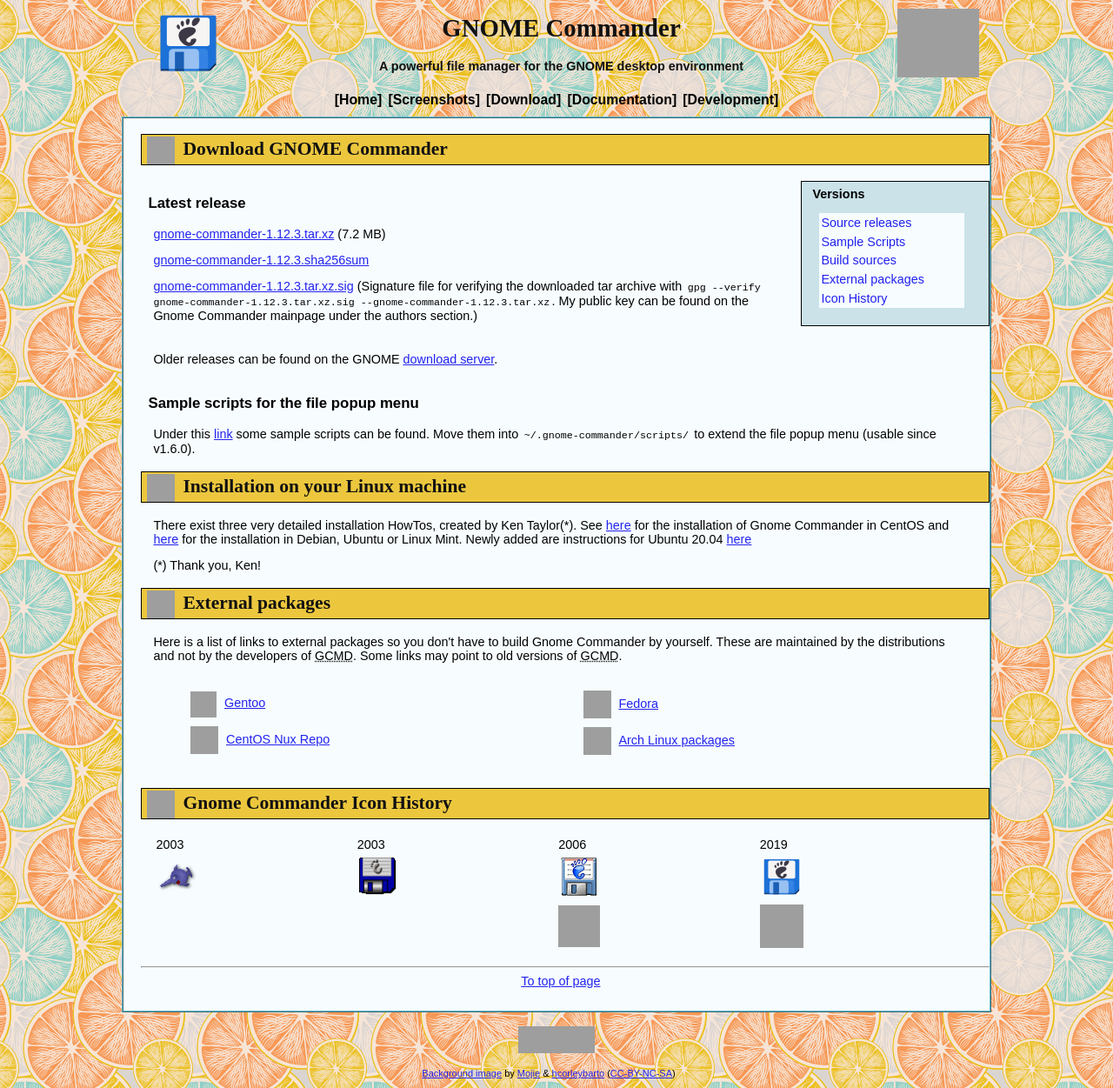
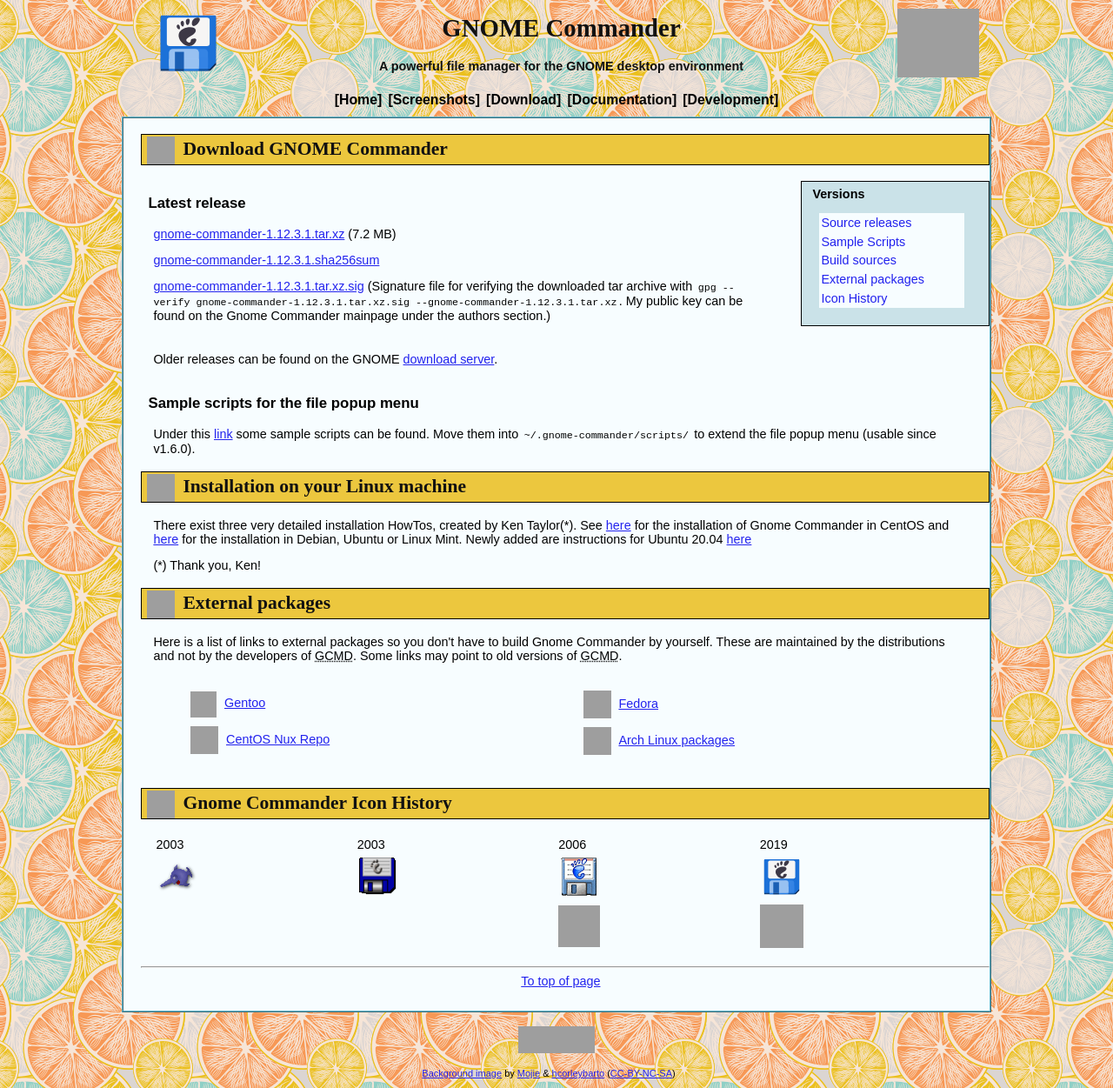
Before and after one commit to gcmd/gcmd.github.io, a Jekyll site: the page download.html, which Jekyll copies as it is, in a window 1280 px wide, cut to the strip 0-1251 px from the top of the page. Shown: the whole strip at 87% size. Built offline with Jekyll 4.4.1, drawn with Linux system fonts in a browser that asks for light colours; grey boxes are pictures that could not be loaded.

Commit message:
New release: version 1.12.3.1

```diff
--- a/dev.html
+++ b/dev.html
@@ -47,7 +47,7 @@
 <li><a href="#homepage">Updating the Homepage</a></li>
 </ul>
 <hr>
-<div class="c2"><a href="https://github.com/gcmd/gnome-commander/commits/gcmd-1-12" title="Commits on master branch"><img src="https://img.shields.io/github/commits-since/gcmd/gnome-commander/1.12.3/master" alt="Commits on master branch"></a><br>
+<div class="c2"><a href="https://github.com/gcmd/gnome-commander/commits/gcmd-1-12" title="Commits on master branch"><img src="https://img.shields.io/github/commits-since/gcmd/gnome-commander/1.12.3.1/master" alt="Commits on master branch"></a><br>
 <a href="https://travis-ci.org/gcmd/gnome-commander" title="Travis - Continous Integration"><img src="https://img.shields.io/travis/gcmd/gnome-commander.svg" alt=""></a></div>
 </div>
 
--- a/download.html
+++ b/download.html
@@ -44,11 +44,11 @@
 
 <h3><a id="sources">Latest release</a></h3>
 
-<p><a href="https://download.gnome.org/sources/gnome-commander/1.12/gnome-commander-1.12.3.tar.xz">gnome-commander-1.12.3.tar.xz</a> (7.2 MB)</p>
-<p><a href="https://download.gnome.org/sources/gnome-commander/1.12/gnome-commander-1.12.3.sha256sum">gnome-commander-1.12.3.sha256sum</a></p>
-<p><a href="signatures/gnome-commander-1.12.3.tar.xz.sig">gnome-commander-1.12.3.tar.xz.sig</a>
+<p><a href="https://download.gnome.org/sources/gnome-commander/1.12/gnome-commander-1.12.3.1.tar.xz">gnome-commander-1.12.3.1.tar.xz</a> (7.2 MB)</p>
+<p><a href="https://download.gnome.org/sources/gnome-commander/1.12/gnome-commander-1.12.3.1.sha256sum">gnome-commander-1.12.3.1.sha256sum</a></p>
+<p><a href="signatures/gnome-commander-1.12.3.1.tar.xz.sig">gnome-commander-1.12.3.1.tar.xz.sig</a>
   (Signature file for verifying the downloaded tar archive with
-  <code>gpg --verify gnome-commander-1.12.3.tar.xz.sig --gnome-commander-1.12.3.tar.xz</code>.
+  <code>gpg --verify gnome-commander-1.12.3.1.tar.xz.sig --gnome-commander-1.12.3.1.tar.xz</code>.
   My public key can be found on the Gnome Commander mainpage under the authors section.)</p>
 <br>
 <p>Older releases can be found on the GNOME <a href="https://download.gnome.org/sources/gnome-commander/">download server</a>.</p>
--- a/index.html
+++ b/index.html
@@ -7,7 +7,7 @@
 	<img class="info" src="img/icons/status/dialog-information.png" height="32" width="32" alt="Info"> Information<a id="information"></a>
 </h2>
 <div id="infor"><a href="ss/MainWin-Classic.png" title="Click for full size screen shot of GCMD main window" class="shot"><img src="ss/shot.png" width="204" height="137" alt=""></a>
-<h5><a href="2021/05/29/Release-v1-12-2.html">20 Nov '21: v1.12.3 released</a></h5>
+<h5><a href="2021/11/21/Release-v1-12-3-1.html">21 Nov '21: v1.12.3.1 released</a></h5>
 <ul>
 <li><a href="#news" title="News about GCMD">News</a></li>
 <li><a href="#about" title="A little more about GCMD">About</a></li>
```
Also changed, not shown: _posts/2021-11-21-Release-v1-12-3-1.md (added, +22 -0 lines), 1 other file.
